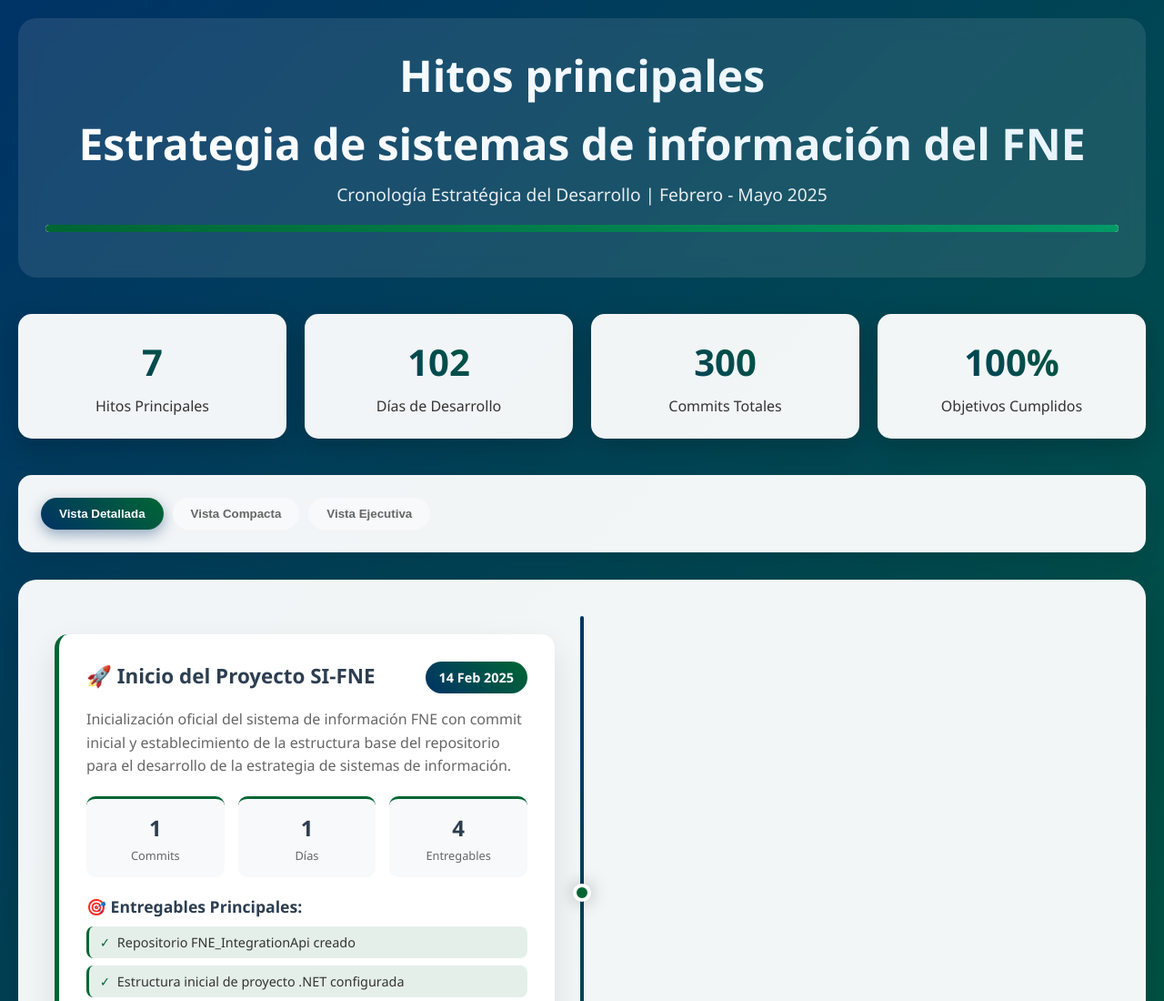
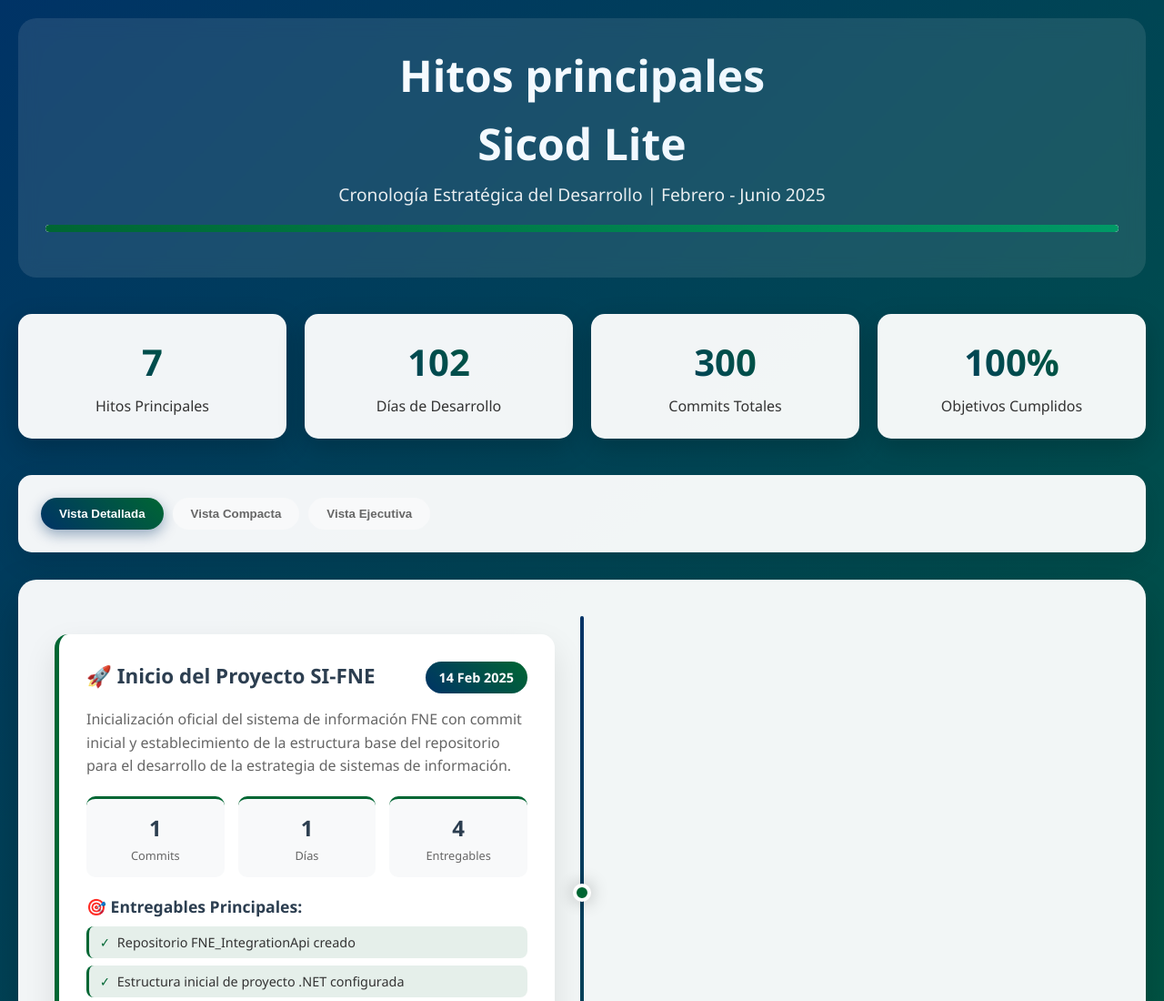
Before and after one commit to erika1390/FNE_Documentacion, a plain HTML site: page SicofLite/LineaTiempo/index.html in a window 1280 px wide. Shown: the top 1100 px of the page at 91% size. Drawn offline with Linux system fonts and the light colour scheme.

Commit message:
Linea de tiempo y ppt sicof lite

```diff
--- a/SicofLite/LineaTiempo/index.html
+++ b/SicofLite/LineaTiempo/index.html
@@ -423,8 +423,8 @@
     <div class="container">
         <div class="header">
             <h1>Hitos principales</h1>
-            <h1>Estrategia de sistemas de información del FNE</h1>
-            <p>Cronología Estratégica del Desarrollo | Febrero - Mayo 2025</p>
+            <h1>Sicod Lite</h1>
+            <p>Cronología Estratégica del Desarrollo | Febrero - Junio 2025</p>
             <div class="progress-bar">
                 <div class="progress-fill"></div>
             </div>
```
Also changed, not shown: SicofLite/Presentacion/sicofLitePPT.html (+1 -1 lines).
